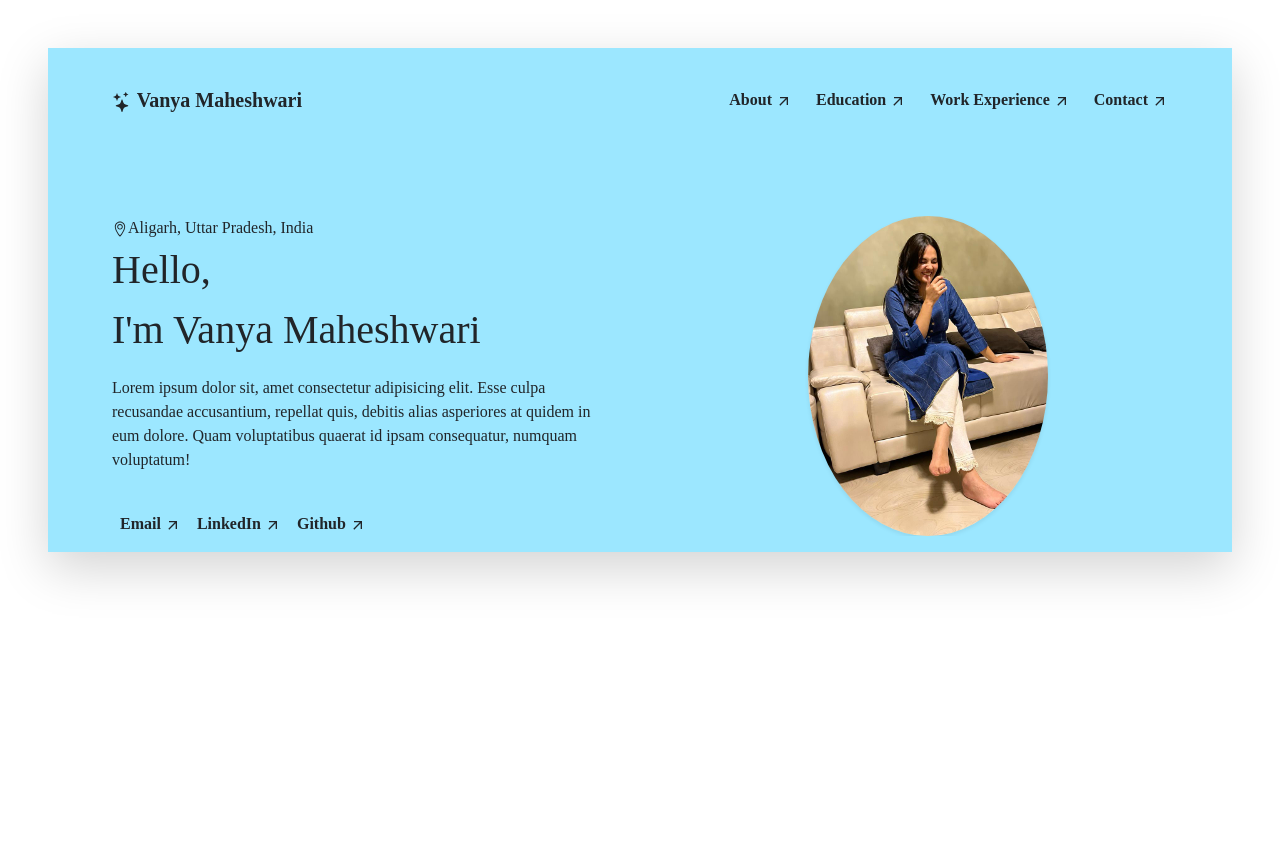
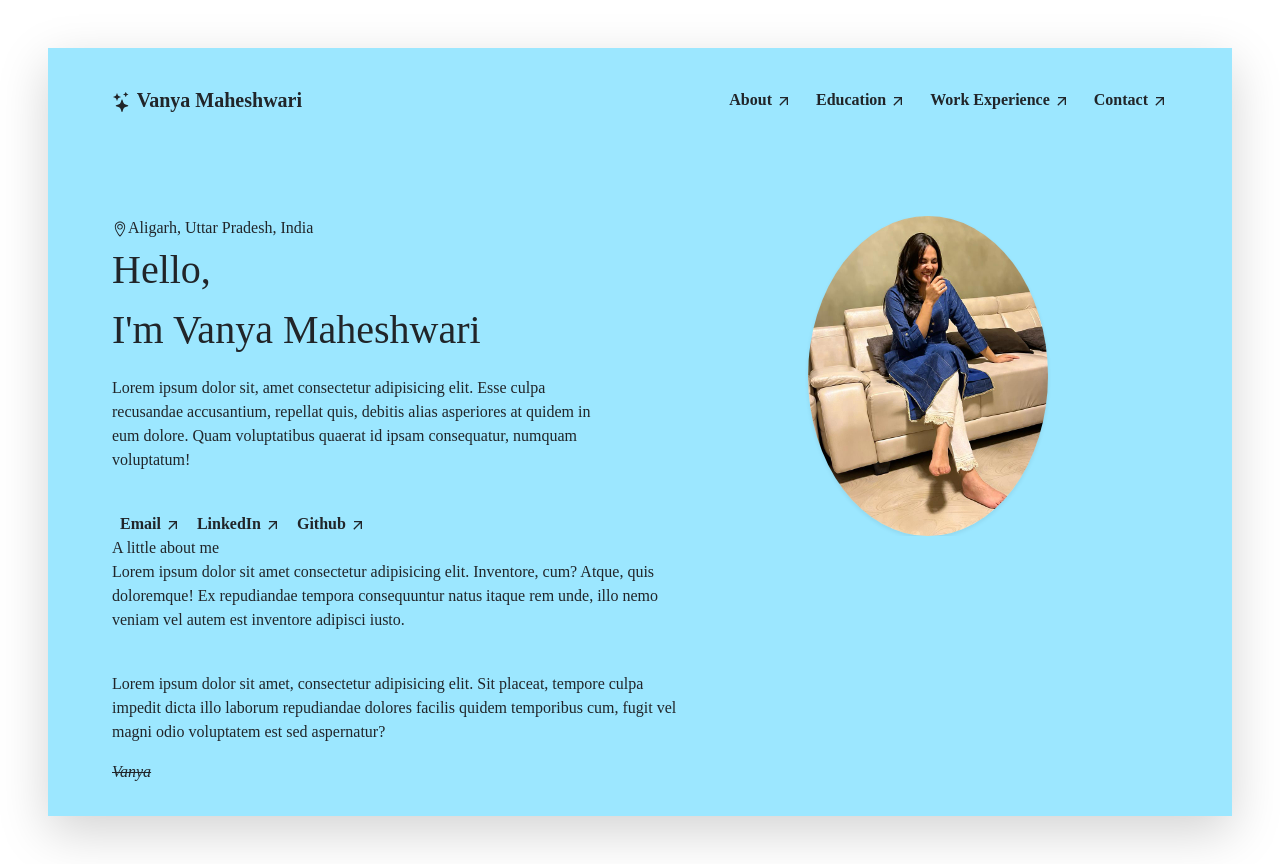
Before and after one commit to vanya-001/Portfolio, a React (Create React App) app in the folder frontend/: page / in a window 1280 px wide. Before the commit the page ends 800 px from the top, so only its background shows below. Built offline with nearby package versions, Linux system fonts and the light colour scheme.

Commit message:
About Modified

```diff
--- a/frontend/src/Pages/Home.js
+++ b/frontend/src/Pages/Home.js
@@ -8,6 +8,7 @@ import "../index.css";
 
 const Home = () => {
   return (
+    <>
     <div className='w-100 pt-5 h-100 d-flex'>
       <div className='w-50 pt-5 px-5'>
         <div className='fs-6 fw-light'><TfiLocationPin />Aligarh, Uttar Pradesh, India
@@ -43,6 +44,23 @@ const Home = () => {
         </div>
       </div>
     </div>
+    <div className='mx-5 w-50'>
+        <div>
+          A little about me
+          <p>
+            <p>
+              Lorem ipsum dolor sit amet consectetur adipisicing elit. Inventore, cum? Atque, quis doloremque! Ex repudiandae tempora consequuntur natus itaque rem unde, illo nemo veniam vel autem est inventore adipisci iusto.
+            </p> <br />
+            <p>
+              Lorem ipsum dolor sit amet, consectetur adipisicing elit. Sit placeat, tempore culpa impedit dicta illo laborum repudiandae dolores facilis quidem temporibus cum, fugit vel magni odio voluptatem est sed aspernatur?
+            </p>
+          </p>
+
+        </div>
+        <p className='fst-italic text-decoration-line-through'>Vanya</p>
+
+      </div>
+    </>
   )
 }
 
```
